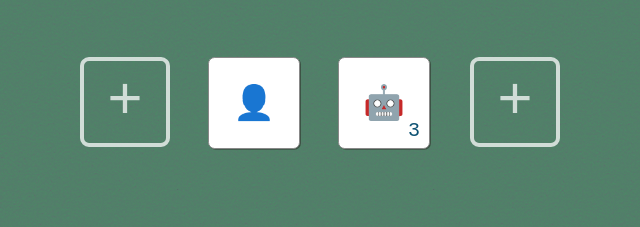
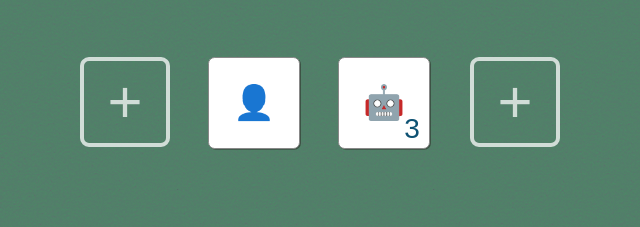
Before and after one commit to drahoslove/pexeso, a plain HTML site: page index.html in a window 1280 px wide. Shown: the part 193-420 px from the top of the page, 320-960 px from the left. Drawn offline with Linux system fonts and the light colour scheme.

Commit message:
Improve user names font

```diff
--- a/index.html
+++ b/index.html
@@ -31,7 +31,7 @@ html, body {
   box-shadow: inset 0 0 0 12px #613131, inset 2px 2px 6px 15px #333, 4px 10px 40px #000;
   position: relative;
   font-size: 1.75rem;
-  font-family: monospace;
+  font-family: sans-serif;
   color: #fff;
   overflow: hidden;
   --scale: 1;
@@ -242,7 +242,12 @@ html, body {
   justify-content: center;
   align-items: center;
   pointer-events: none;
-  font-size: 20px;
+  font-size: 22px;
+}
+.user-selector.bot::after {
+  right: 4px;
+  bottom: 4px;
+  font-size: 28px;
 }
 .user-selector:not(.none)::after {
   visibility: visible;
@@ -831,7 +836,7 @@ async function play (deck) {
       if (p === 'none') return ''
       if (p === 'user0') return humans === 1 ? '👤' : `👤💻`
       if (p === 'user1') return `👤🌐`
-      return  p.replace('bot', '🤖 ˡᵛˡ')
+      return  p.replace('bot', '🤖 ˡᵛˡ ')
     })
     .forEach((name, i) => {
       piles[i].setName(name)
```
